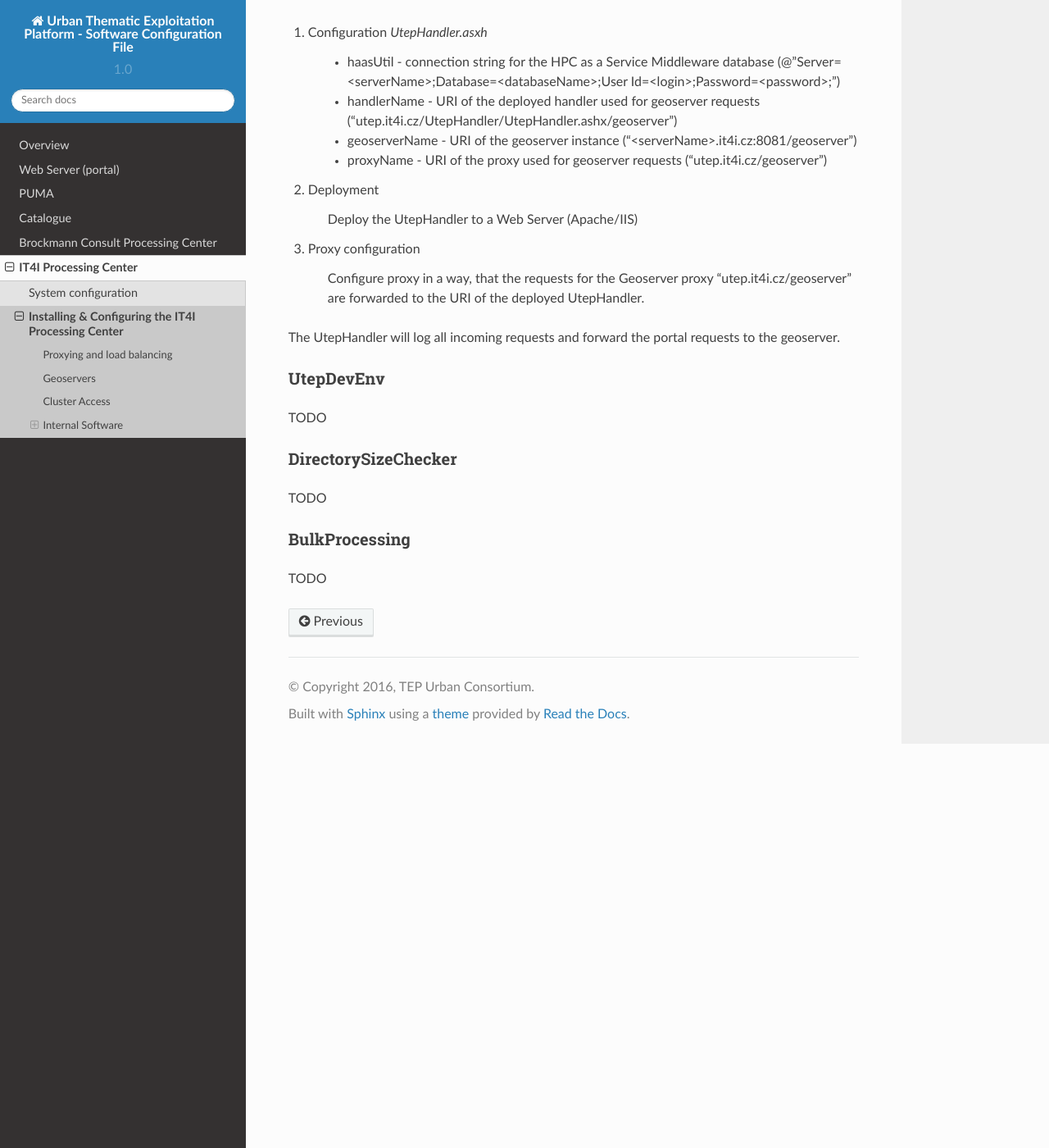
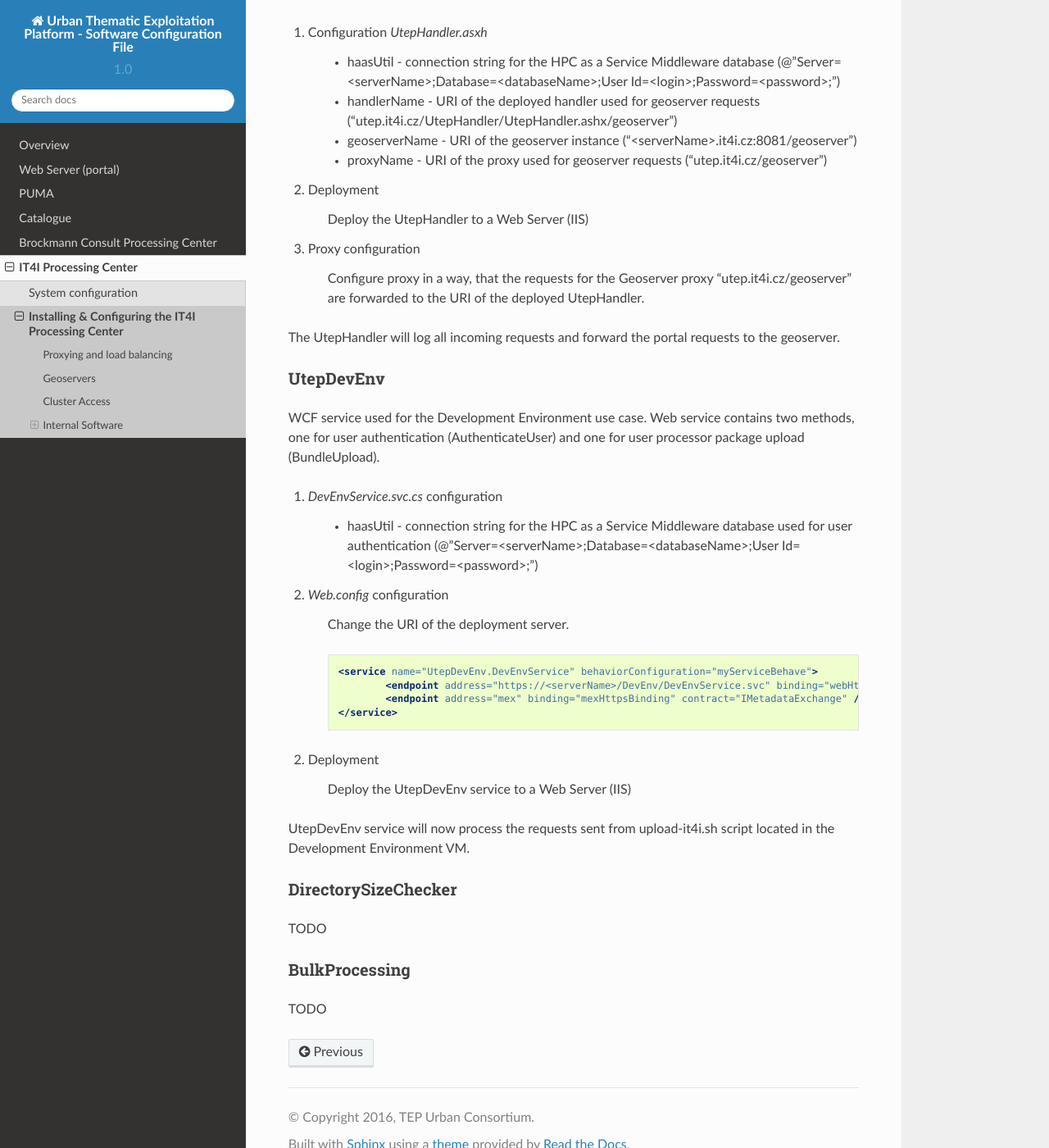
Before and after one commit to urban-tep/DDF-SCF, a Sphinx documentation site: the page built from source/it4ipc/install/index.rst, in a window 1280 px wide and 1400 px high, scrolled down 982 px. Shown: the whole window at 82% size. Built offline with Sphinx 7.4.7 and the Read the Docs theme 2.0.0, drawn with Linux system fonts in a browser that asks for light colours; pages that are not in the unit, such as notebooks, are missing from menus.

Commit message:
utepdevenv desc

```diff
--- a/source/it4ipc/install/index.rst
+++ b/source/it4ipc/install/index.rst
@@ -46,7 +46,7 @@ HTTP handler used as a proxy for the WPS services. It is used to parse the REMOT
 
 2. Deployment
 
-	Deploy the UtepHandler to a Web Server (Apache/IIS)
+	Deploy the UtepHandler to a Web Server (IIS)
 
 3. Proxy configuration
 
@@ -57,7 +57,28 @@ The UtepHandler will log all incoming requests and forward the portal requests t
 UtepDevEnv
 ----------
 
-TODO
+WCF service used for the Development Environment use case. Web service contains two methods, one for user authentication (AuthenticateUser) and one for user processor package upload (BundleUpload).
+
+1. *DevEnvService.svc.cs* configuration
+
+	* haasUtil - connection string for the HPC as a Service Middleware database used for user authentication (@"Server=<serverName>;Database=<databaseName>;User Id=<login>;Password=<password>;")
+
+2. *Web.config* configuration
+
+	Change the URI of the deployment server.
+
+	.. code-block:: xml
+
+		<service name="UtepDevEnv.DevEnvService" behaviorConfiguration="myServiceBehave">
+			<endpoint address="https://<serverName>/DevEnv/DevEnvService.svc" binding="webHttpBinding" bindingConfiguration="webHttp" behaviorConfiguration="defaultEndpointBehavior" contract="UtepDevEnv.IDevEnvService" />
+			<endpoint address="mex" binding="mexHttpsBinding" contract="IMetadataExchange" />
+		</service>
+
+2. Deployment
+
+	Deploy the UtepDevEnv service to a Web Server (IIS)
+
+UtepDevEnv service will now process the requests sent from upload-it4i.sh script located in the Development Environment VM.
 
 DirectorySizeChecker
 --------------------
```
